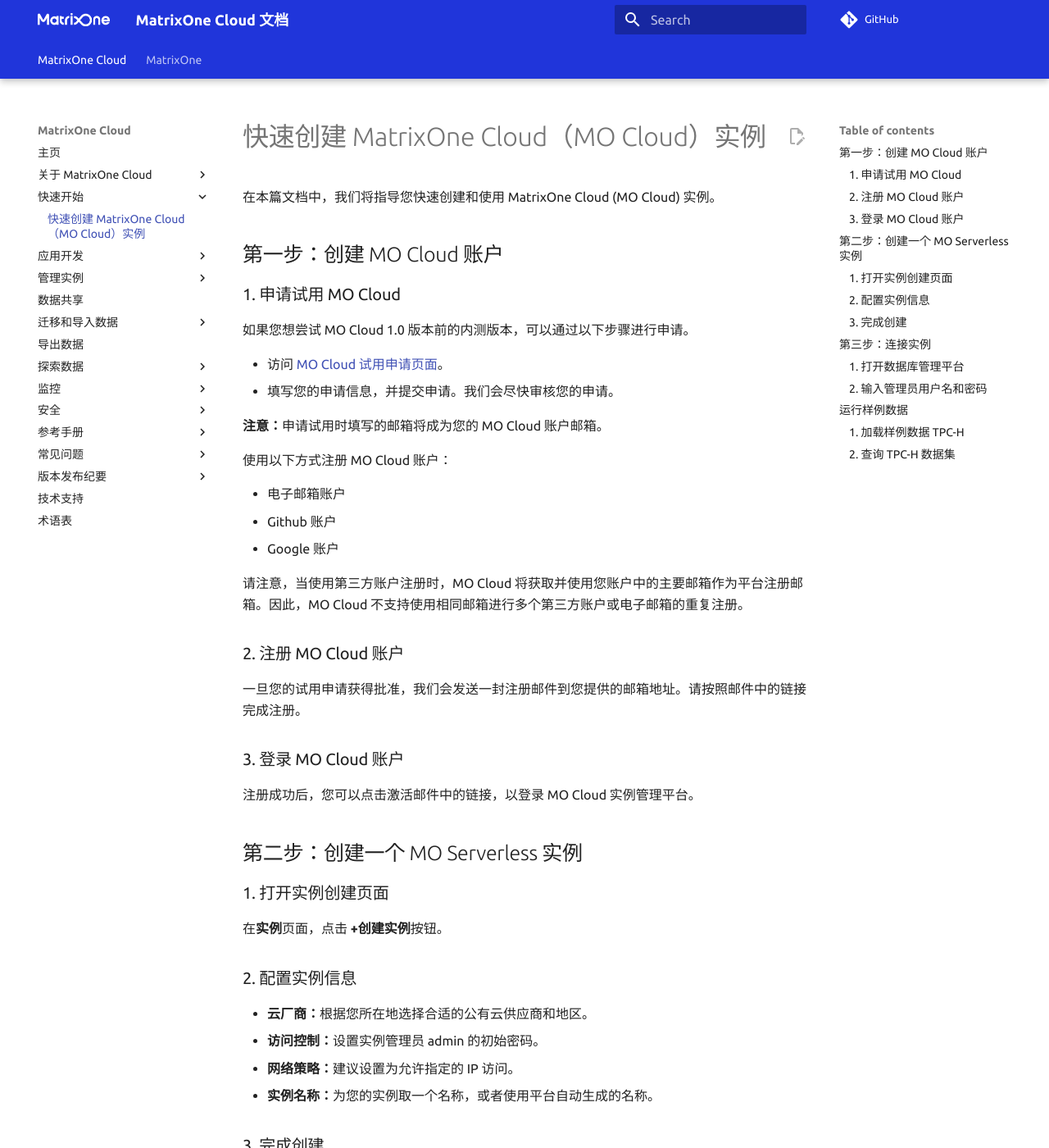
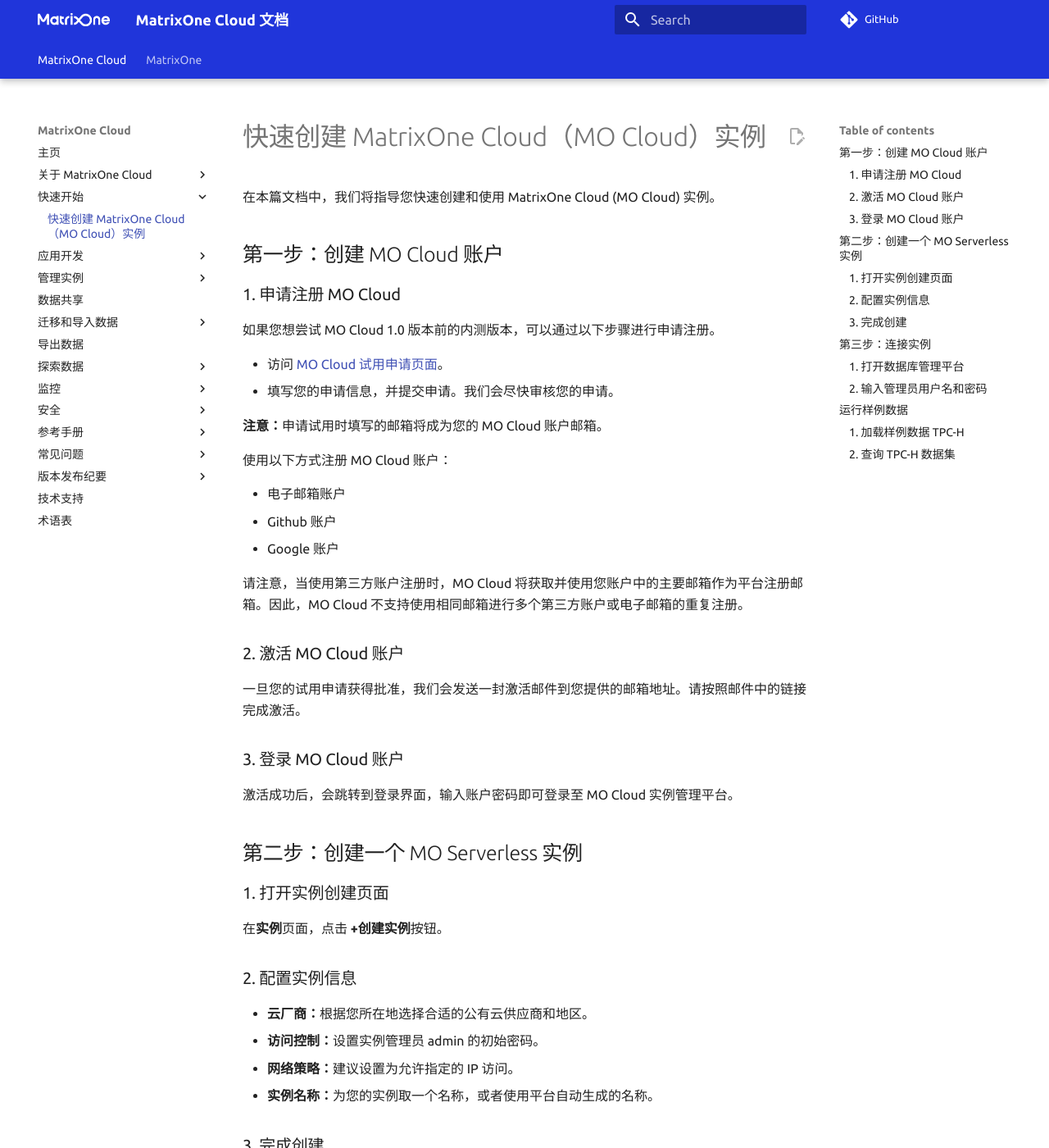
Before and after one commit to yangj1211/moc-docs, an MkDocs documentation site: the page built from docs/MatrixOne-Cloud/Get-Started/quickstart.md, in a window 1280 px wide and 1400 px high. Shown: the whole window at 82% size. Built offline with MkDocs 1.6.1 and Material for MkDocs 9.7.7, drawn with Linux system fonts in a browser that asks for light colours; comment, search, counter and statistics services are not loaded; the version menu is left out; some of the changed text lies outside the part shown.

Commit message:
update register process

```diff
--- a/docs/MatrixOne-Cloud/Get-Started/quickstart.md
+++ b/docs/MatrixOne-Cloud/Get-Started/quickstart.md
@@ -4,9 +4,9 @@
 
 ## 第一步：创建 MO Cloud 账户
 
-### 1. 申请试用 MO Cloud
+### 1. 申请注册 MO Cloud
 
-如果您想尝试 MO Cloud 1.0 版本前的内测版本，可以通过以下步骤进行申请。
+如果您想尝试 MO Cloud 1.0 版本前的内测版本，可以通过以下步骤进行申请注册。
 
 - 访问 [MO Cloud 试用申请页面](https://www.matrixorigin.cn/moc-trial)。
 - 填写您的申请信息，并提交申请。我们会尽快审核您的申请。
@@ -21,13 +21,13 @@
 
 请注意，当使用第三方账户注册时，MO Cloud 将获取并使用您账户中的主要邮箱作为平台注册邮箱。因此，MO Cloud 不支持使用相同邮箱进行多个第三方账户或电子邮箱的重复注册。
 
-### 2. 注册 MO Cloud 账户
+### 2. 激活 MO Cloud 账户
 
-一旦您的试用申请获得批准，我们会发送一封注册邮件到您提供的邮箱地址。请按照邮件中的链接完成注册。
+一旦您的试用申请获得批准，我们会发送一封激活邮件到您提供的邮箱地址。请按照邮件中的链接完成激活。
 
 ### 3. 登录 MO Cloud 账户
 
-注册成功后，您可以点击激活邮件中的链接，以登录 MO Cloud 实例管理平台。
+激活成功后，会跳转到登录界面，输入账户密码即可登录至 MO Cloud 实例管理平台。
 
 ## 第二步：创建一个 MO Serverless 实例
 
```
Also changed, not shown: other parts of docs/MatrixOne-Cloud/Get-Started/quickstart.md (+1 -1 lines), docs/MatrixOne-Cloud/Overview/matrixonecloud-introduction.md (+1 -1 lines).
